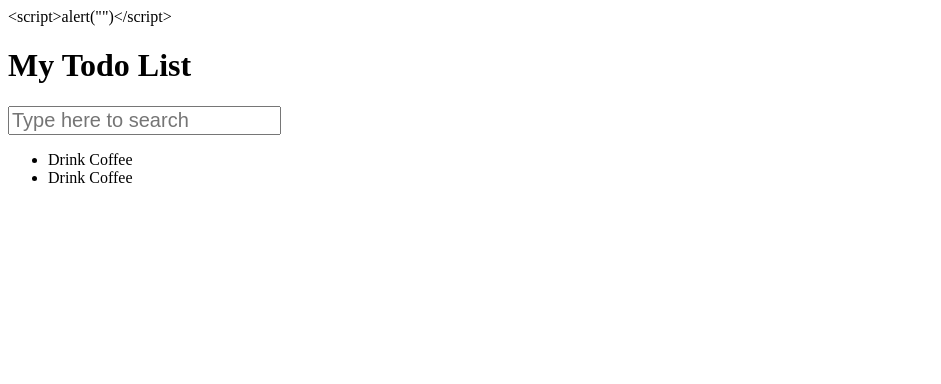
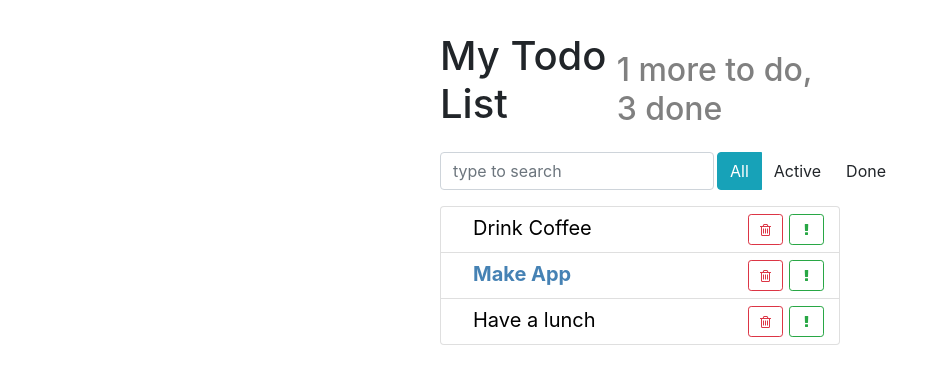
Before and after one commit to tetianasabanina/react-recap, a React app: page / in a window 1280 px wide. Shown: the whole page, without its empty margins (0-941 px from the left). Built offline with nearby package versions, Linux system fonts and the light colour scheme.

Commit message:
projects Structure part 1

```diff
--- a/public/index.html
+++ b/public/index.html
@@ -2,8 +2,9 @@
 <html lang="en">
   <head>
     <meta charset="utf-8" />
-
     <meta name="viewport" content="width=device-width, initial-scale=1" />
+    <link rel="stylesheet" href="https://stackpath.bootstrapcdn.com/bootstrap/4.3.1/css/bootstrap.min.css">
+    <link rel="stylesheet" href="https://stackpath.bootstrapcdn.com/font-awesome/4.7.0/css/font-awesome.min.css">
 
     <title>React recap1- todo</title>
   </head>
--- /dev/null
+++ b/src/components/app-header.css
@@ -0,0 +1,12 @@
+.app-header {
+    align-items: flex-end;
+}
+
+.app-header h1 {
+    flex-grow: 1;
+}
+
+.app-header h2 {
+    font-size: 1,2rem;
+    color: grey;
+}
--- a/src/components/app-header.js
+++ b/src/components/app-header.js
@@ -1,7 +1,14 @@
 import React from 'react';
 
-const AppHeader = () => {
-    return <h1>My Todo List</h1>;
+import './app-header.css';
+
+const AppHeader = ({toDo, done}) => {
+    return (
+        <div className="app-header d-flex">
+            <h1>My Todo List</h1>
+            <h2>{toDo} more to do, {done} done</h2>
+        </div>
+    )
 };
 
 export default AppHeader;
--- /dev/null
+++ b/src/components/item-status-filter.js
@@ -0,0 +1,19 @@
+import React from 'react';
+
+import './item-status-filter.css';
+
+const ItemStatusFilter = () => {
+    return (
+        <div className="btn-group">
+            <button type="button"
+                className="btn btn-info">All</button>
+            <button type="button"
+                className="btn btn-outline-second">Active</button>
+            <button type="button"
+                className="btn btn-autline-second">Done</button>
+
+        </div>
+    );
+};
+
+export default ItemStatusFilter;
--- /dev/null
+++ b/src/components/search-panel.css
@@ -0,0 +1,5 @@
+.search-input {
+    width: auto;
+    flex-grow: 1;
+    margin-right: 3px;
+}
--- a/src/components/search-panel.js
+++ b/src/components/search-panel.js
@@ -1,14 +1,16 @@
 import React from 'react';
 
+import './search-panel.css';
+
+
 const SearchPanel = () => {
-    const searchText = 'Type here to search';
-    const searchStyle = {
-        fontSize: '20px'
-    };
-
-    return <input
-    style={searchStyle}
-    placeholder={ searchText } />;
+    return (
+        <div>
+            <input type="text"
+            className="form-control search-input"
+            placeholder="type to search" />
+        </div>
+    );
 
 };
 
--- /dev/null
+++ b/src/components/todo-list-item.css
@@ -0,0 +1,24 @@
+.todo-list-item {
+    font-size: 1.25rem;
+}
+
+.todo-list-item button {
+    width: 35px;
+    margin: 3px;
+}
+
+.todo-list-item-label {
+    margin-left: 1.25rem;
+    line-height: 35px;
+    cursor: pointer;
+    user-select: none;
+}
+
+.todo-list-item.done .todo-list-item-label {
+    text-decoration: line-through;
+}
+
+.todo-list-item.important .todo-list-item-label {
+    font-weight: bold;
+    color: steelblue;
+}
--- a/src/components/todo-list-item.js
+++ b/src/components/todo-list-item.js
@@ -1,7 +1,33 @@
 import React from 'react';
 
-const TodoListItem = () => {
-    return <span>Drink Coffee</span>
+import './todo-list-item.css';
+
+const TodoListItem = ({ label, important = false }) => {
+
+    const style = {
+        color: important ? 'steelblue': 'black',
+        fontWeight: important ? 'bold' : 'normal'
+    };
+
+    return (
+    <span className="todo-list-item">
+        <span
+            className="todo-list-item-label"
+            style={style}>
+            { label }
+        </span>
+
+        <button type="button"
+            className="btn btn-outline-success btn-sm float-right">
+            <i className="fa fa-exclamation" />
+        </button>
+
+        <button type="button"
+            className="btn btn-outline-danger btn-sm float-right">
+            <i className="fa fa-trash-o" />
+        </button>
+    </span>
+    );
 };
 
 export default TodoListItem;
--- /dev/null
+++ b/src/components/todo-list.css
@@ -0,0 +1,3 @@
+.todo-list .list-group-item {
+    padding: .25rem .75rem;
+}
--- a/src/components/todo-list.js
+++ b/src/components/todo-list.js
@@ -1,13 +1,24 @@
 import React from 'react';
 
 import TodoListItem from './todo-list-item';
+import './todo-list.css';
 
-const TodoList = () => {
+const TodoList = ({ todos }) => {
+
+    const elements =  todos.map((item) => {
+
+        const { id, ...itemProps } = item;
+
+        return (
+            <li key={id} className="list-group-item">
+                <TodoListItem { ...itemProps } /> {/*if you want to pass all the attributes : {...item }*/}
+            </li>
+        );
+    });
 
     return (
-        <ul>
-            <li><TodoListItem /></li>
-            <li><TodoListItem /></li>
+        <ul className="list-group todo-list" >
+            { elements}
         </ul>
     );
 };
--- /dev/null
+++ b/src/index.css
@@ -0,0 +1,8 @@
+.todo-app {
+    margin: 2rem auto 0 auto;
+    max-width: 400px;
+}
+
+.top-panel {
+    margin: 1rem 0;
+}
--- a/src/index.js
+++ b/src/index.js
@@ -4,6 +4,9 @@ import ReactDOM from 'react-dom';
 import AppHeader from './components/app-header';
 import TodoList from './components/todo-list';
 import SearchPanel from './components/search-panel';
+import ItemStatusFilter from './components/item-status-filter';
+
+import './index.css';
 
 
 const App = () => {
@@ -11,15 +14,26 @@ const App = () => {
     //const isLoggedIn = false;
     //const loginBox = <span>Log in please</span>;
     //const welcomeBox = <span>Welcome Back</span>
-    const value = '<script>alert("")</script>' // script injection, JSX renders it as a string
+    //const value = '<script>alert("")</script>' // script injection, JSX renders it as a string
+
+    const todoData = [
+        {label: 'Drink Coffee', important: false, id:1},
+        {label: 'Make App', important: true, id:2},
+        {label: 'Have a lunch', important: false, id:3},
+
+    ]
+
     return (
-        <div>
+        <div className="todo-app">
             {/*<p>{ (new Date()).toString() }</p>
             <p>{ isLoggedIn ? welcomeBox : loginBox }</p>*/}
-            { value }
-            <AppHeader />
-            <SearchPanel />
-            <TodoList />
+            {/*{ value } */}
+            <AppHeader toDo={1} done={3}/>
+            <div className="top-panel d-flex">
+                <SearchPanel />
+                <ItemStatusFilter />
+            </div>
+            <TodoList todos={ todoData } />
         </div>
     );
 };
```
Also changed, not shown: src/components/item-status-filter.css (added).
